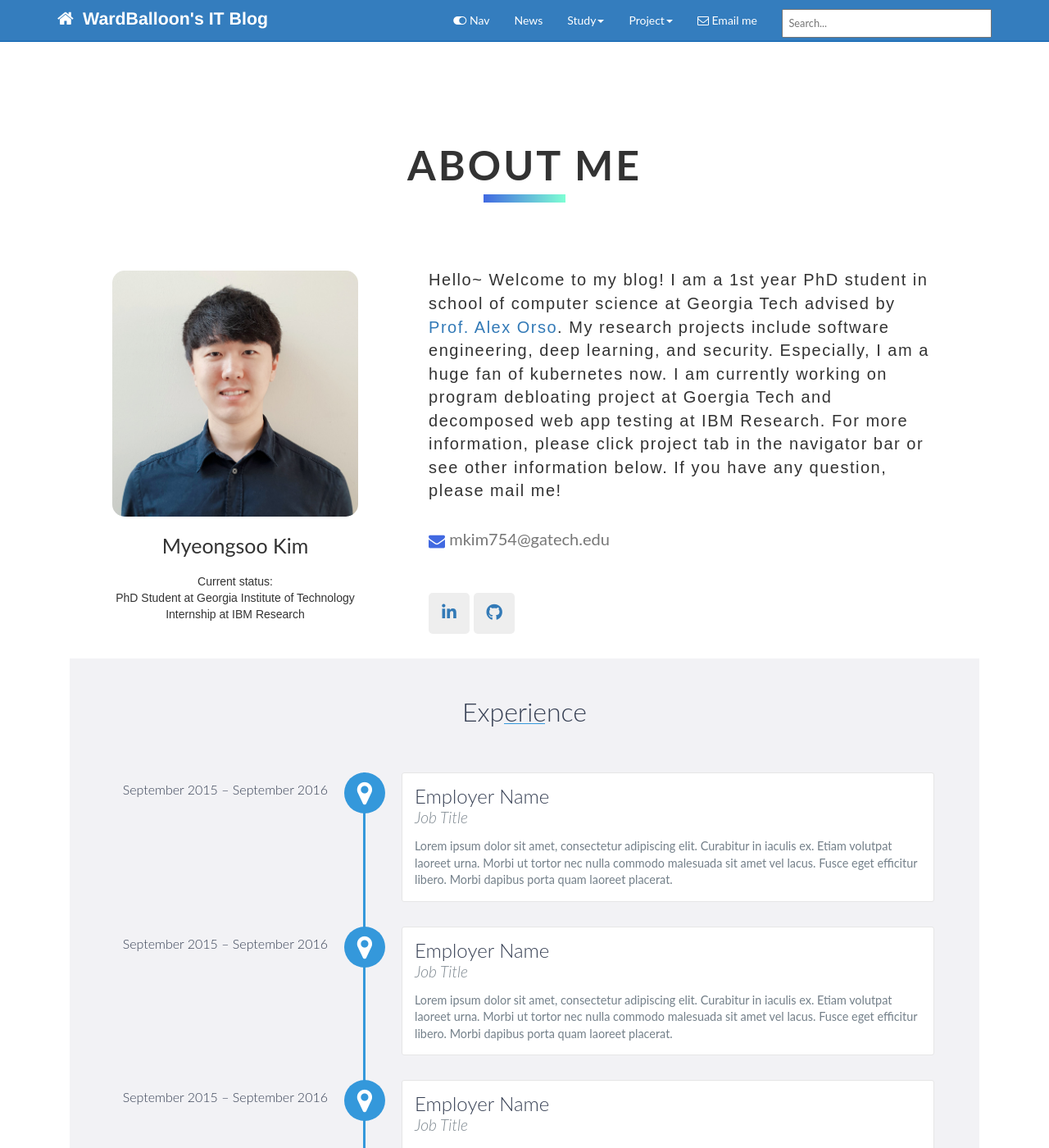
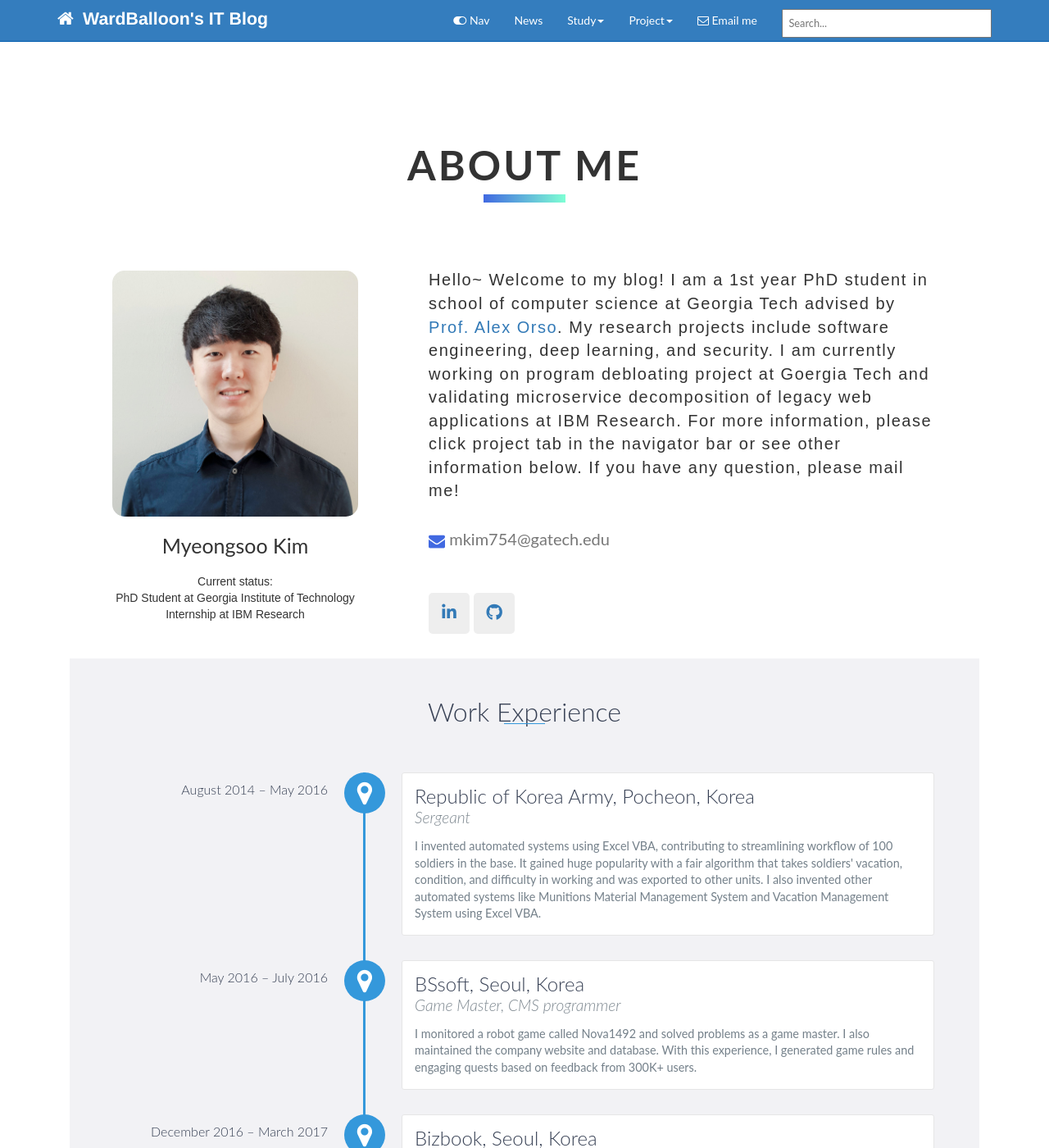
Before and after one commit to codingsoo/codingsoo.github.io1, a Jekyll site: the page built from index.html, in a window 1280 px wide and 1400 px high. Shown: the whole window at 82% size. Built offline with Jekyll 4.4.1, drawn with Linux system fonts in a browser that asks for light colours; nearby versions of some CDN libraries; comment, search, counter and statistics services are not loaded; some of the changed text lies outside the part shown.

Commit message:
add experience

```diff
--- a/index.html
+++ b/index.html
@@ -40,8 +40,7 @@
 				<div class="intro">
 					Hello~ Welcome to my blog! I am a 1st year PhD student in school of computer science at Georgia Tech advised by <a href="https://www.cc.gatech.edu/home/orso/" target="_blank">Prof. Alex Orso</a>.
 					My research projects include software engineering, deep learning, and security.
-          Especially, I am a huge fan of kubernetes now.
-          I am currently working on program debloating project at Goergia Tech and decomposed web app testing at IBM Research.
+          I am currently working on program debloating project at Goergia Tech and validating microservice decomposition of legacy web applications at IBM Research.
 					For more information, please click project tab in the navigator bar or see other information below.
           If you have any question, please mail me!
 				</div>
@@ -62,29 +61,38 @@
 				</div>
 			</div>
       <div id="experience" class="background-alt">
-          <h2 class="heading">Experience</h2>
+          <h2 class="heading">Work Experience</h2>
           <div id="experience-timeline">
-              <div data-date="September 2015 – September 2016">
-                  <h3>Employer Name</h3>
-                  <h4>Job Title</h4>
+              <div data-date="August 2014 – May 2016">
+                  <h3>Republic of Korea Army, Pocheon, Korea</h3>
+                  <h4>Sergeant</h4>
                   <p>
-                      Lorem ipsum dolor sit amet, consectetur adipiscing elit. Curabitur in iaculis ex. Etiam volutpat laoreet urna. Morbi ut tortor nec nulla commodo malesuada sit amet vel lacus. Fusce eget efficitur libero. Morbi dapibus porta quam laoreet placerat.
+                    I invented automated systems using Excel VBA, contributing to streamlining workflow of 100 soldiers in the base.
+                    It gained huge popularity with a fair algorithm that takes soldiers' vacation, condition, and difficulty in working and was exported to other units.
+                    I also invented other automated systems like Munitions Material Management System and Vacation Management System using Excel VBA.
                   </p>
               </div>
-
-              <div data-date="September 2015 – September 2016">
-                  <h3>Employer Name</h3>
-                  <h4>Job Title</h4>
+              <div data-date="May 2016 – July 2016">
+                  <h3>BSsoft, Seoul, Korea</h3>
+                  <h4>Game Master, CMS programmer</h4>
                   <p>
-                      Lorem ipsum dolor sit amet, consectetur adipiscing elit. Curabitur in iaculis ex. Etiam volutpat laoreet urna. Morbi ut tortor nec nulla commodo malesuada sit amet vel lacus. Fusce eget efficitur libero. Morbi dapibus porta quam laoreet placerat.
+                    I monitored a robot game called Nova1492 and solved problems as a game master.
+                    I also maintained the company website and database.
+                    With this experience, I generated game rules and engaging quests based on feedback from 300K+ users.
                   </p>
               </div>
-
-              <div data-date="September 2015 – September 2016">
-                  <h3>Employer Name</h3>
-                  <h4>Job Title</h4>
+              <div data-date="December 2016 – March 2017">
+                  <h3>Bizbook, Seoul, Korea</h3>
+                  <h4>Web Developer</h4>
                   <p>
-                      Lorem ipsum dolor sit amet, consectetur adipiscing elit. Curabitur in iaculis ex. Etiam volutpat laoreet urna. Morbi ut tortor nec nulla commodo malesuada sit amet vel lacus. Fusce eget efficitur libero. Morbi dapibus porta quam laoreet placerat.
+                    I was a front-end web developer here. I also developed automated Microsoft Excel documents to sell.
+                  </p>
+              </div>
+              <div data-date="January 2019 – August 2019">
+                  <h3>IBM Research, NewYork, United States</h3>
+                  <h4>Validating microservice decomposition of legacy web applications</h4>
+                  <p>
+                    Microservice decomposition can make some transformation bugs. I am developing an automated validating system for microservice decomposed web applications.
                   </p>
               </div>
           </div>
```
